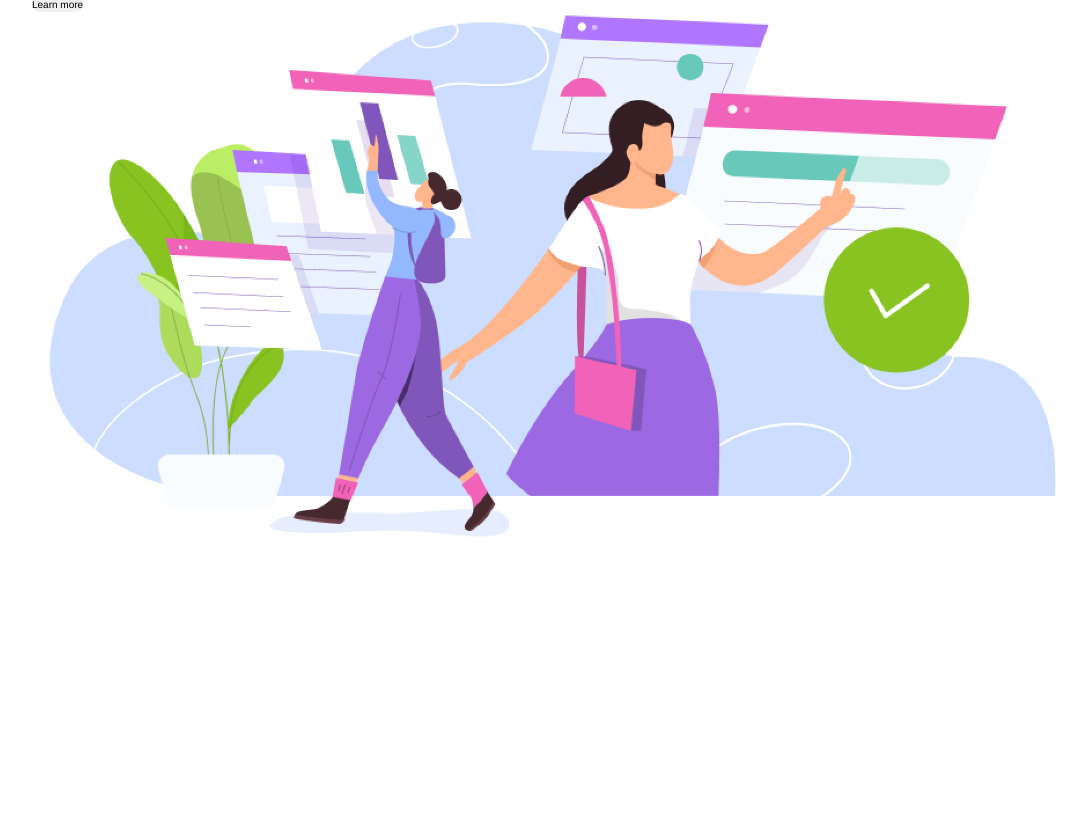
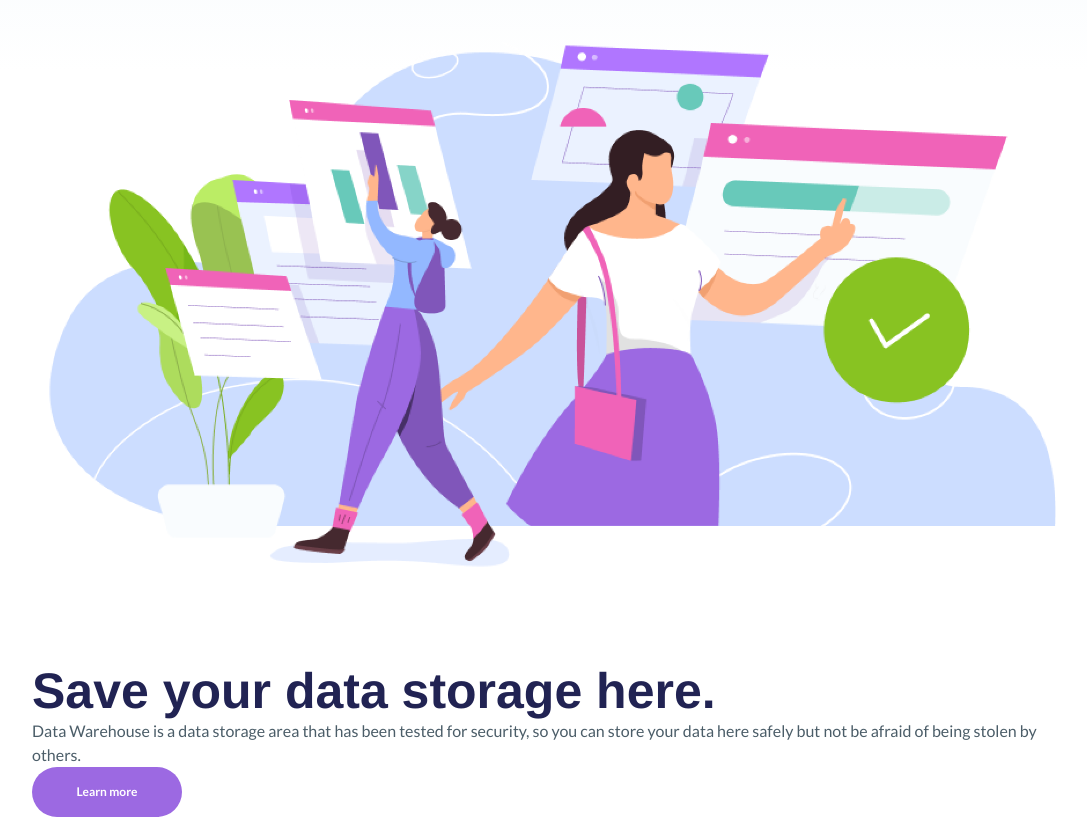
Before and after one commit to JustinLaw-dev/ClickUp-Mock, a plain HTML site: page index.html in a window 1280 px wide. Shown: the part 108-925 px from the top of the page, without its empty margins (96-1183 px from the left). Before the commit the page ends 800 px from the top, so only its background shows below. Drawn offline with Linux system fonts and the light colour scheme.

Commit message:
Add Lato

```diff
--- a/index.html
+++ b/index.html
@@ -7,6 +7,11 @@
     <title>Justin Law - ClickUp Project</title>
 
     <link rel="stylesheet" href="./sass/main.css" />
+    <link rel="preconnect" href="https://fonts.gstatic.com" />
+    <link
+      href="https://fonts.googleapis.com/css2?family=Lato:wght@300;400;700;900&display=swap"
+      rel="stylesheet"
+    />
   </head>
   <body>
     <header>
@@ -32,6 +37,7 @@
     </header>
 
     <div class="hero">
+      <img class="hero__img" src="./assets/img/image1 1.png" alt="" />
       <div class="hero__text-box">
         <h1 class="hero__heading">Save your data storage here.</h1>
         <p class="hero__p">
@@ -39,9 +45,8 @@
           security, so you can store your data here safely but not be afraid of
           being stolen by others.
         </p>
-        <button>Learn more</button>
+        <button class="hero__cta">Learn more</button>
       </div>
-      <img class="hero__img" src="./assets/img/image1 1.png" alt="" />
     </div>
 
     <script src="app.js"></script>
--- a/sass/base/_typography.scss
+++ b/sass/base/_typography.scss
@@ -1,13 +1,25 @@
 body {
   font-family: Helvetica, Arial, sans-serif;
+}
+
+h1,
+h2 {
+  font-weight: 700;
+}
+
+p {
+  font-family: 'Lato', sans-serif;
 }
 
 .hero {
   &__heading {
     color: $color-primary;
+    font-size: 5rem;
+    line-height: 1.1;
   }
 
   &__p {
     color: $color-secondary;
+    font-size: 1.6rem;
   }
 }
```
Also changed, not shown: sass/main.css, 1 other file.
